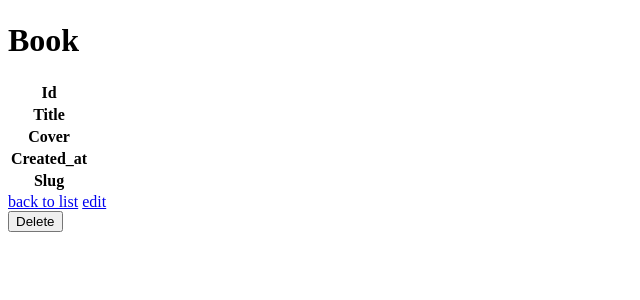
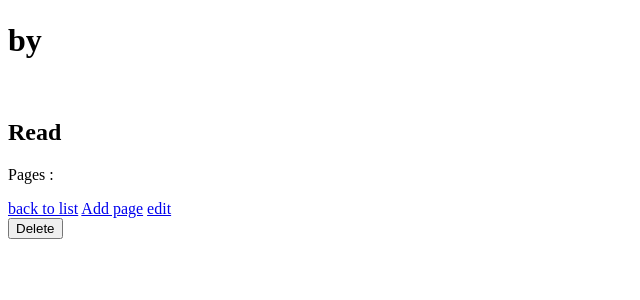
Before and after one commit to Yoann-VINCENT/music-book, a Symfony app: template templates/book/show.html.twig in a window 1280 px wide. Shown: the part 221-521 px from the top of the page, without its empty margins (0-640 px from the left). Run offline with Twig, Linux system fonts and the light colour scheme; the template is opened without the code that fills it, so the values that code supplies are empty; some libraries are stand-ins or nearby versions.

Commit message:
page new and edit ok, book show ok

```diff
--- a/src/Form/BookType.php
+++ b/src/Form/BookType.php
@@ -21,9 +21,6 @@
                 'allow_delete'  => true,
                 'download_uri' => true,
             ])
-            ->add('created_at')
-            ->add('slug')
-            ->add('author')
             ->add('category', EntityType::class, [
                 'class' => Category::class,
                 'choice_label' => 'title',
--- a/src/Form/PageType.php
+++ b/src/Form/PageType.php
@@ -33,8 +33,6 @@
                 'asset_helper' => true,
             ])
             ->add('lyrics')
-            ->add('page_number')
-            ->add('book', null, ['choice_label' => 'title'])
         ;
     }
 
--- a/templates/book/_delete_form.html.twig
+++ b/templates/book/_delete_form.html.twig
@@ -1,5 +1,5 @@
 <form method="post" action="{{ path('book_delete', {'id': book.id}) }}" onsubmit="return confirm('Are you sure you want to delete this item?');">
     <input type="hidden" name="_method" value="DELETE">
     <input type="hidden" name="_token" value="{{ csrf_token('delete' ~ book.id) }}">
-    <button class="btn">Delete</button>
+    <button class="btn btn-danger">Delete</button>
 </form>
--- a/templates/book/show.html.twig
+++ b/templates/book/show.html.twig
@@ -3,36 +3,28 @@
 {% block title %}Book{% endblock %}
 
 {% block body %}
-    <h1>Book</h1>
-
-    <table class="table">
-        <tbody>
-            <tr>
-                <th>Id</th>
-                <td>{{ book.id }}</td>
-            </tr>
-            <tr>
-                <th>Title</th>
-                <td>{{ book.title }}</td>
-            </tr>
-            <tr>
-                <th>Cover</th>
-                <td>{{ book.cover }}</td>
-            </tr>
-            <tr>
-                <th>Created_at</th>
-                <td>{{ book.createdAt ? book.createdAt|date('Y-m-d H:i:s') : '' }}</td>
-            </tr>
-            <tr>
-                <th>Slug</th>
-                <td>{{ book.slug }}</td>
-            </tr>
-        </tbody>
-    </table>
-
-    <a href="{{ path('book_index') }}">back to list</a>
-
-    <a href="{{ path('book_edit', {'slug': book.slug}) }}">edit</a>
-
-    {{ include('book/_delete_form.html.twig') }}
+    <h1>{{ book.title }} <span class="book-author">by {{ book.author.pseudo }}</span></h1>
+    <figure>
+        <img class="w-100 rounded" src="{{ vich_uploader_asset(book, 'coverFile') }}" />
+        <figcaption class="h6">{{ book.createdAt ? book.createdAt|date('d-m-Y') : '' }}</figcaption>
+    </figure>
+    <div class="d-flex flex-column align-items-center mb-5">
+        <h2>Read</h2>
+        <p>Pages :
+            {% for page in book.pages %}
+            <a class="btn-lg btn-info" href="{{ path('book_index') }}">{{ page.pageNumber }}</a>
+                {% if page.pageNumber < book.pages|length %}
+                <span> | </span>
+                {% endif %}
+            {% endfor %}
+        </p>
+    </div>
+    <div class="d-flex flex-row justify-content-around mt-4">
+        <a class="btn btn-info" href="{{ path('book_index') }}">back to list</a>
+        {% if book.author.email == app.user.email %}
+            <a class="btn-lg btn-success" href="{{ path('page_new', {'slug': book.slug}) }}">Add page</a>
+            <a class="btn btn-info" href="{{ path('book_edit', {'slug': book.slug}) }}">edit</a>
+            {{ include('book/_delete_form.html.twig') }}
+        {% endif %}
+    </div>
 {% endblock %}
--- a/templates/default/index.html.twig
+++ b/templates/default/index.html.twig
@@ -8,7 +8,7 @@
         {% if app.user %}
             <a class="btn btn-info mb-3" href="{{ path('book_new') }}">Begin now</a>
             {% else %}
-            <a class="btn btn-info mb-3" href="{{ path('register') }}">Begin now</a>
+            <a class="btn btn-info mb-3" href="{{ path('app_register') }}">Begin now</a>
         {% endif %}
         <div class="bookBackground w-100" style="background: url('{{ asset('build/bookBackground.jpg') }}') no-repeat center center fixed; background-size: cover"></div>
         <h3>Last music book created :</h3>
--- a/templates/page/new.html.twig
+++ b/templates/page/new.html.twig
@@ -7,5 +7,5 @@
 
     {{ include('page/_form.html.twig') }}
 
-    <a href="{{ path('page_index') }}">back to list</a>
+    <a href="{{ path('book_show', {'slug': book.slug}) }}">back to list</a>
 {% endblock %}
```
Also changed, not shown: src/Controller/BookController.php (+12 -1 lines), src/Controller/PageController.php (+30 -27 lines), templates/page/index.html.twig (deleted, +0 -43 lines), templates/page/show.html.twig (deleted, +0 -42 lines).
